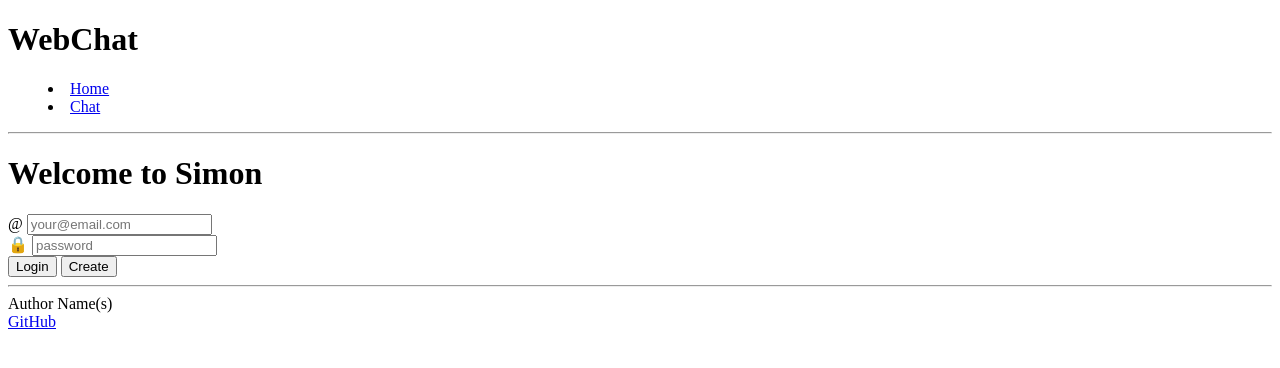
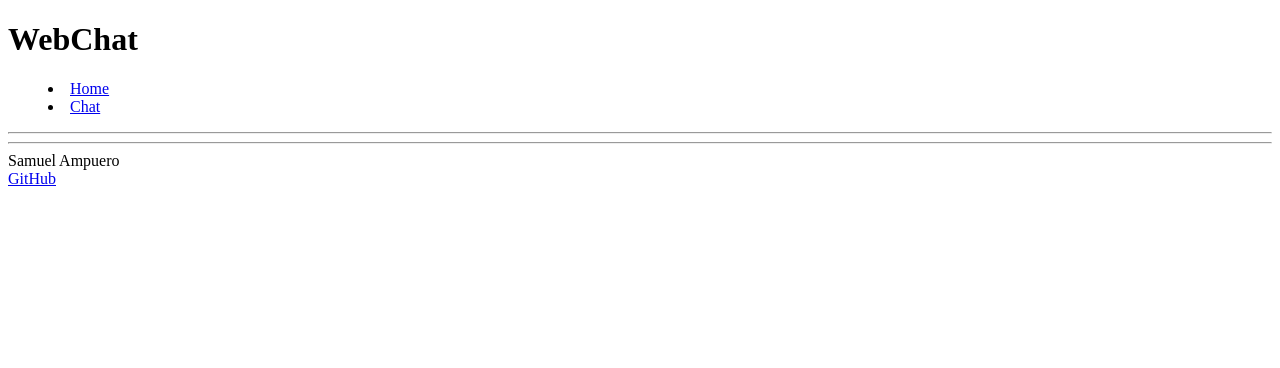
Before and after one commit to Samuel-Ampuero/startup, a plain HTML site: page chat.html in a window 1280 px wide. Drawn offline with Linux system fonts and the light colour scheme.

Commit message:
HTML startup - created chat page file

```diff
--- a/chat.html
+++ b/chat.html
@@ -26,26 +26,14 @@
       </header>
 
     <main>
-      <h1>Welcome to Simon</h1>
-      <form method="get" action="play.html">
-        <div>
-          <span>@</span>
-          <input type="text" placeholder="your@email.com" />
-        </div>
-        <div>
-          <span>🔒</span>
-          <input type="password" placeholder="password" />
-        </div>
-        <button type="submit">Login</button>
-        <button type="submit">Create</button>
-      </form>
+
     </main>
 
     <footer>
-      <hr />
-      <span class="text-reset">Author Name(s)</span>
-      <br />
-      <a href="https://github.com/webprogramming260/simon-html">GitHub</a>
-    </footer>
+        <hr />
+        <span class="text-reset">Samuel Ampuero</span>
+        <br />
+        <a href="https://github.com/Samuel-Ampuero/startup">GitHub</a>
+      </footer>
   </body>
 </html>
```
